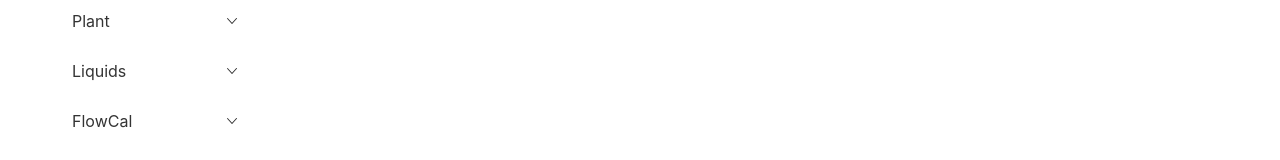
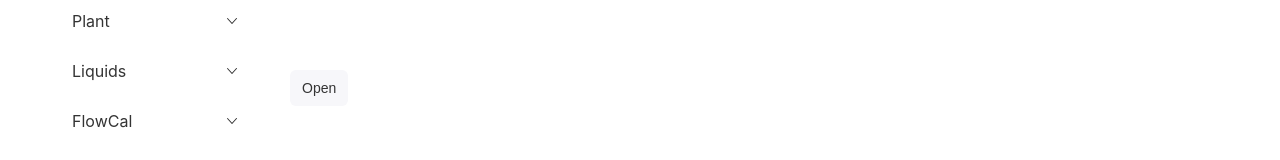
Before and after one commit to AgileData2020/E-Commerce-Dashboard, a React (Create React App) app: page /Dashboard in a window 1280 px wide. Shown: the part 344-504 px from the top of the page. Built offline with nearby package versions, Linux system fonts and the light colour scheme; some icons are missing.

Commit message:
drawer implementation

```diff
--- a/src/Dashboard/index.js
+++ b/src/Dashboard/index.js
@@ -4,9 +4,13 @@
 
 import CustomTable from '../component/customTable'
 import { Nav, Tab } from 'rsuite';
+
+import CustomeDrawer from '../component/customeDrawer';
 const Dashboard = () => {
 
     const [active, setActive] = React.useState('home');
+
+    const [openDrawer, setOpenDrawer] = React.useState(false);
     const Navbar = ({ active, onSelect, ...props }) => {
         return (
             <Nav {...props} activeKey={active} onSelect={onSelect} style={{ marginBottom: 50 }}>
@@ -23,16 +27,18 @@
     return (
 
         <>
-            <h1>Rollup Data</h1>
+            <h1 onClick={() => setOpenDrawer(!openDrawer)}>Rollup Data</h1>
             <Navbar className='mar-no' appearance="subtle" active={active} onSelect={setActive} />
 
             <div className='tab-stybg'>
 
 
 
-                {active === 'home' && <CustomTable />}
+                {active === 'home' && <CustomTable setOpen={setOpenDrawer} />}
                 {active === 'news' && <h1>news</h1>}
             </div>
+
+            <CustomeDrawer setOpen={setOpenDrawer} open={openDrawer} />
         </>
 
 
--- /dev/null
+++ b/src/component/customeDrawer.js
@@ -0,0 +1,22 @@
+import React from 'react';
+import { Drawer, ButtonToolbar, Button, Placeholder } from 'rsuite';
+const CustomeDrawer = ({ open, setOpen }) => {
+    return (
+        <>
+            <ButtonToolbar>
+                <Button onClick={() => setOpen(true)}>Open</Button>
+
+            </ButtonToolbar>
+
+            <Drawer open={open} onClose={() => setOpen(false)}>
+                <Drawer.Body>
+                    <Placeholder.Paragraph />
+                </Drawer.Body>
+            </Drawer>
+
+
+        </>
+    );
+}
+
+export default CustomeDrawer;
```
